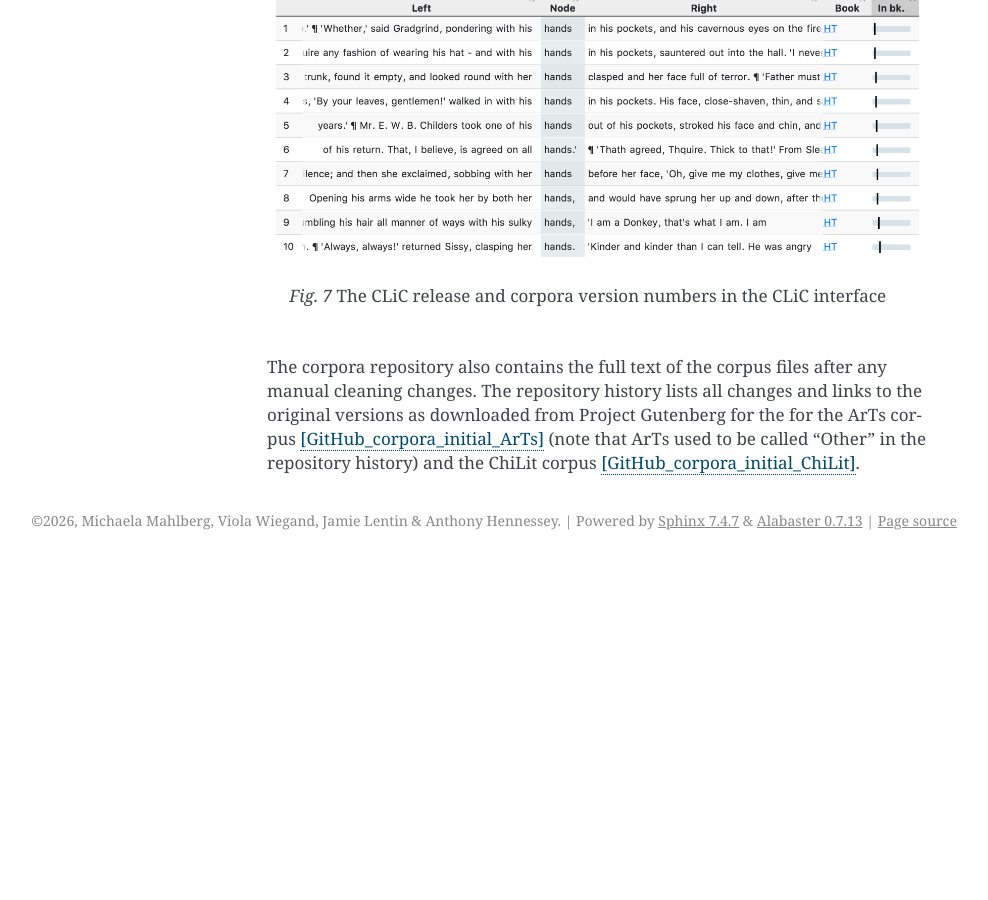
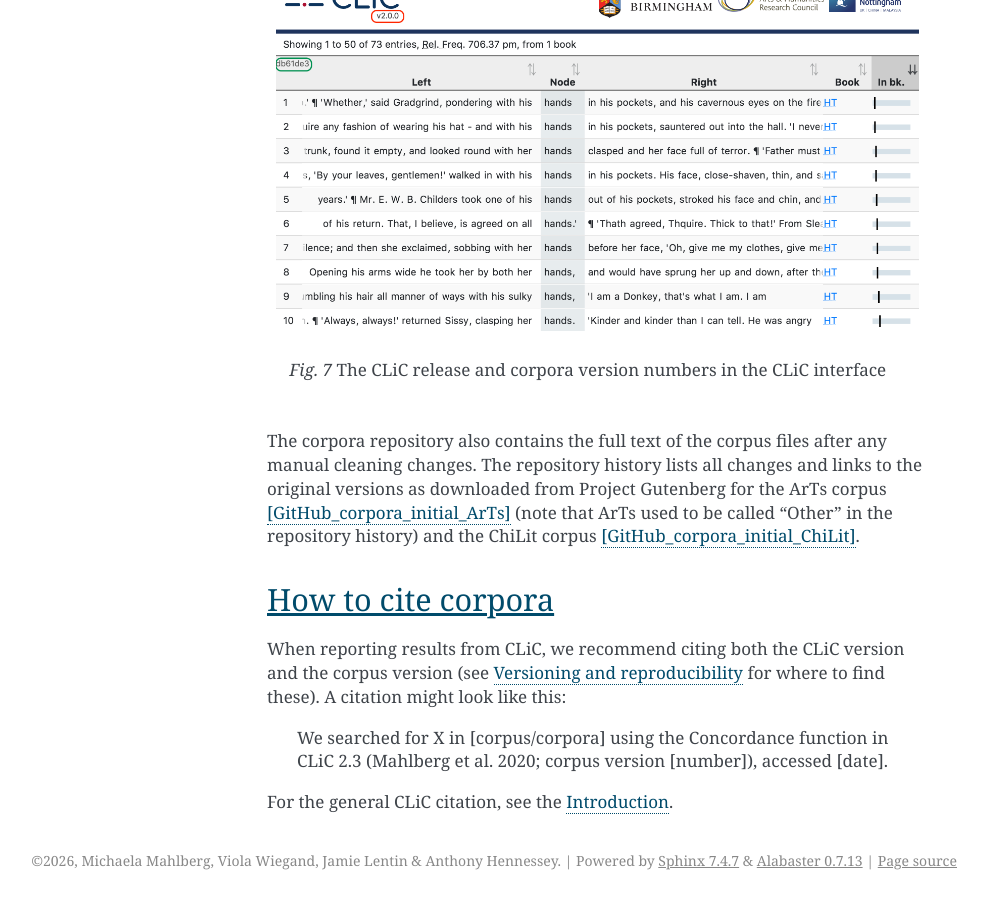
Before and after one commit to mahlberg-lab/clic, a Sphinx documentation site: the page built from docs/cliccorpora.rst, in a window 1280 px wide and 900 px high, scrolled down 4296 px. Shown: the whole window, without its empty margins (153-1141 px from the left). Built offline with Sphinx 7.4.7, drawn with Linux system fonts in a browser that asks for light colours; pages that are not in the unit, such as notebooks, are missing from menus; the version number could not be read and is left out; before the commit the page ends 4856 px from its top, so only the background shows below that; some of the changed text lies outside the part shown.

Commit message:
Update cliccorpora.rst

```diff
--- a/docs/cliccorpora.rst
+++ b/docs/cliccorpora.rst
@@ -1,7 +1,16 @@
 The CLiC corpora
 ================
 
-CLiC contains the following pre-selected corpora:
+.. contents::
+   :local:
+   :depth: 2
+
+CLiC contains several pre-selected corpora of novels, which can be
+selected individually and combined freely for analysis in any of the
+CLiC tools.
+
+Available corpora
+-----------------
 
 - **DNov** (15 texts) -- Dickens's Novels. The complete novels of
   Charles Dickens.
@@ -20,6 +29,9 @@
 generated dynamically using the :ref:`Counts` tab. For a full list of
 titles, see :ref:`Appendix: Texts in CLiC <a-list-of-texts-available-in-clic>` and the [GitHub_corpora]_ repository.
 
+Selecting texts and corpora
+---------------------------
+
 The texts can be selected individually and combined freely for analysis
 in any of the CLiC tools. You can also select one of the pre-selected
 corpora listed above. For details on how to select texts and corpora,
@@ -135,6 +135,20 @@
 The corpora repository also contains the full text of the corpus files
 after any manual cleaning changes. The repository history lists all
 changes and links to the original versions as downloaded from Project
-Gutenberg for the for the ArTs corpus [GitHub_corpora_initial_ArTs]_
+Gutenberg for the ArTs corpus [GitHub_corpora_initial_ArTs]_
 (note that ArTs used to be called "Other" in the repository history) and the
 ChiLit corpus [GitHub_corpora_initial_ChiLit]_.
+
+How to cite corpora
+-------------------
+
+When reporting results from CLiC, we recommend citing both the CLiC
+version and the corpus version (see :ref:`Versioning and reproducibility
+<Versioning and reproducibility>` for where to find these). A citation
+might look like this:
+
+   We searched for X in [corpus/corpora] using the Concordance function
+   in CLiC 2.3 (Mahlberg et al. 2020; corpus version [number]),
+   accessed [date].
+
+For the general CLiC citation, see the :ref:`Introduction <citing-clic>`.
```
Also changed, not shown: other parts of docs/cliccorpora.rst (+0 -12 lines).
